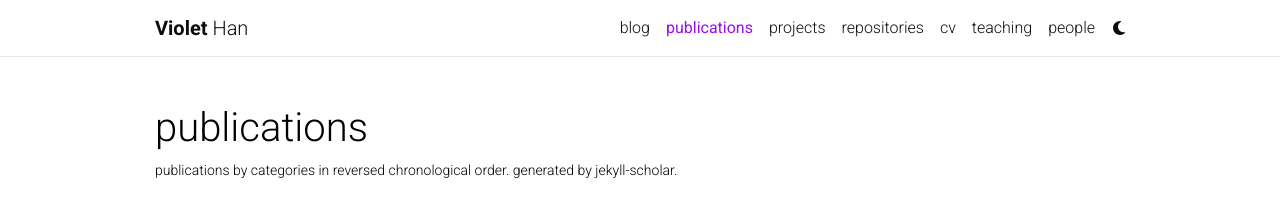
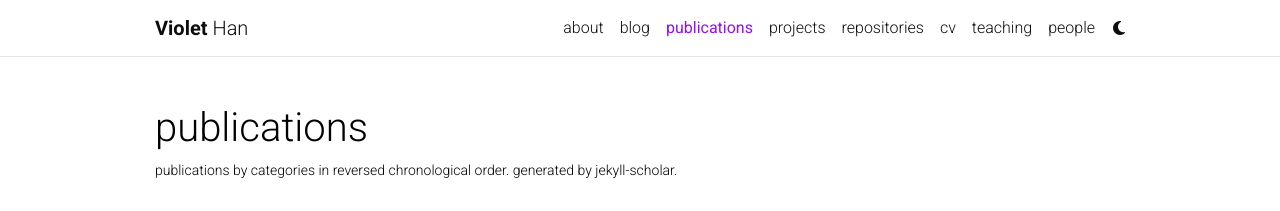
Before and after one commit to nuoyihan/nuoyihan.github.io, a Jekyll site: the page built from _pages/publications.md, in a window 1280 px wide. Shown: the top 211 px of the page. Built offline with Jekyll 4.4.1, drawn with Linux system fonts in a browser that asks for light colours; comment, search, counter and statistics services are not loaded; a style sheet for code colours, icons or effects is not loaded; grey boxes are pictures that could not be loaded.

Commit message:
about nav bar

```diff
--- a/_includes/header.html
+++ b/_includes/header.html
@@ -37,20 +37,20 @@
           <div class="collapse navbar-collapse text-right" id="navbarNav">
             <ul class="navbar-nav ml-auto flex-nowrap">
 
-              <!-- {%- for page in site.pages -%}
+              {%- for page in site.pages -%}
                 {% if page.permalink == '/' %}
                   {% assign about_title = page.title %}
                 {% endif %}
-              {% endfor %} -->
+              {% endfor %}
 
               <!-- About -->
-              <!-- <li class="nav-item {% if page.permalink == '/' %}active{% endif %}">
+              <li class="nav-item {% if page.permalink == '/' %}active{% endif %}">
                 <a class="nav-link" href="{{ '/' | relative_url }}">{{ about_title }}
                   {%- if page.permalink == '/' -%}
                   <span class="sr-only">(current)</span>
                   {%- endif -%}
                 </a>
-              </li> -->
+              </li>
 
               <!-- Other pages -->
               {%- assign sorted_pages = site.pages | sort: "nav_order" -%}
```
Also changed, not shown: _pages/about.md (+1 -1 lines).
